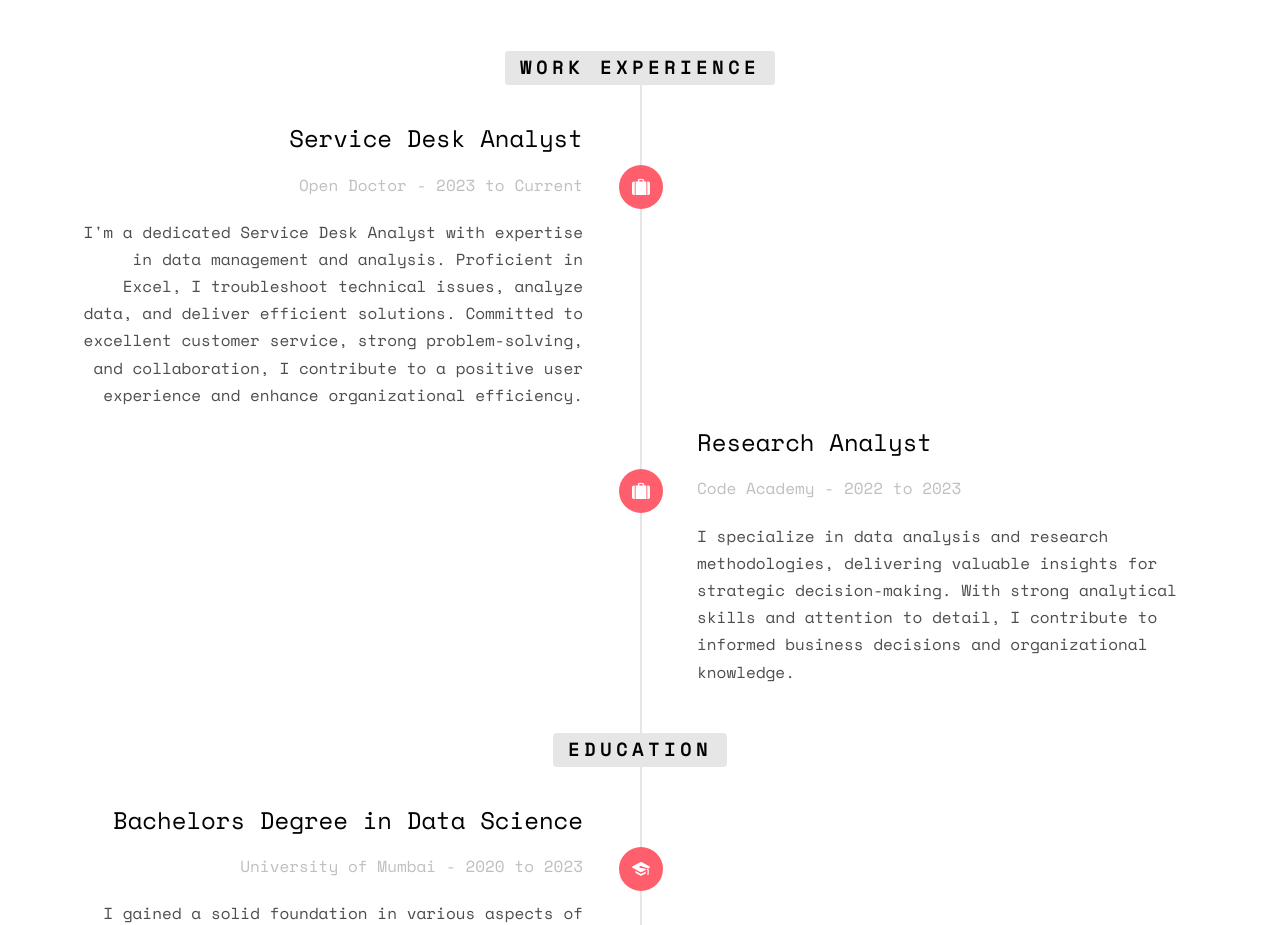
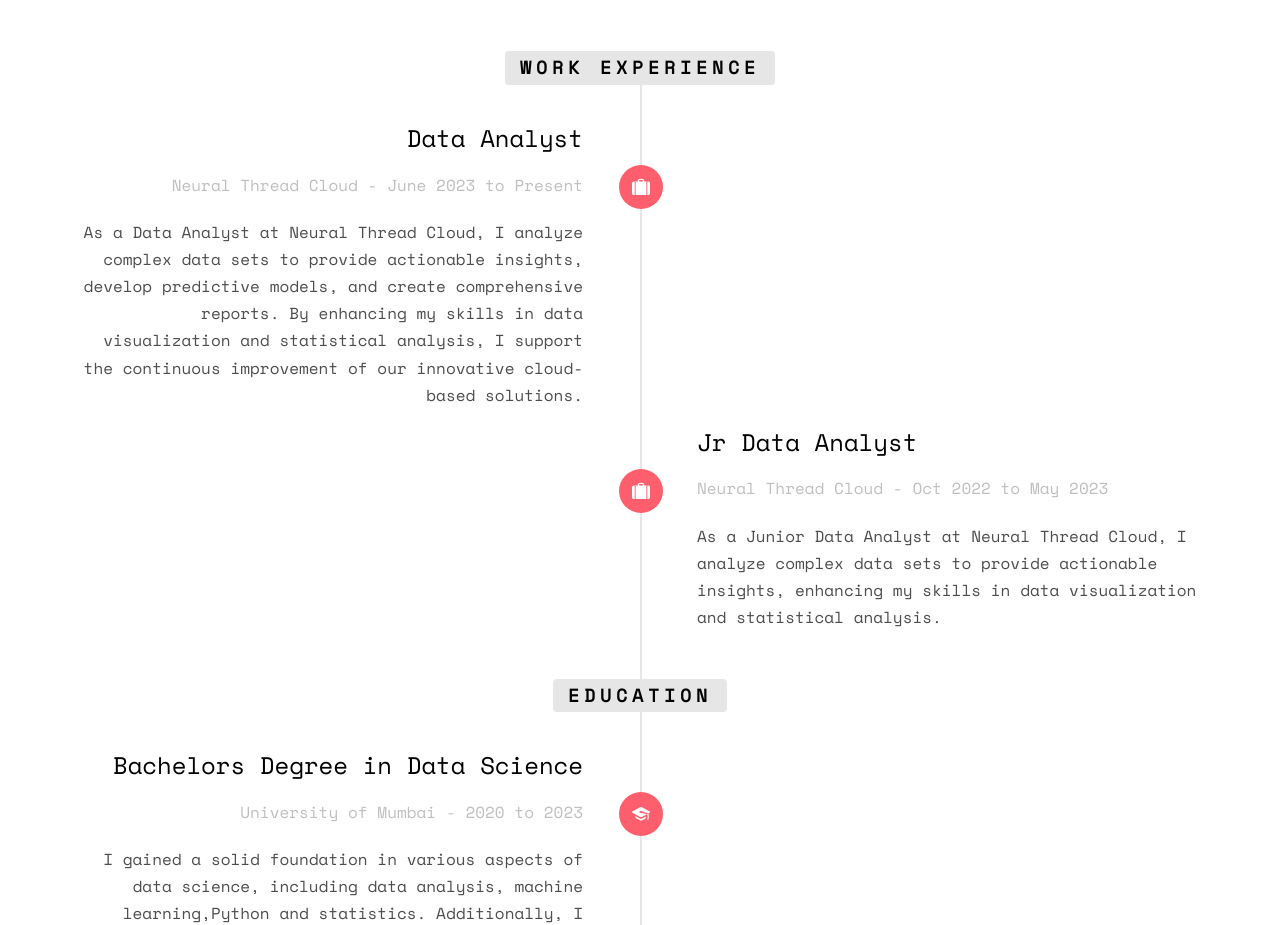
Before and after one commit to ESP1420/ClientESP-0, a plain HTML site: page sowmiah.html in a window 1280 px wide. Shown: the part 1740-2665 px from the top of the page. Drawn offline with nearby package versions, Linux system fonts and the light colour scheme; some packages are replaced by stand-ins of ours; no server answers; files whose address does not match are found by name.

Commit message:
sowmiah update

```diff
--- a/sowmiah.html
+++ b/sowmiah.html
@@ -123,11 +123,11 @@
 							<div class="timeline-badge"><i class="icon-suitcase"></i></div>
 							<div class="timeline-panel">
 								<div class="timeline-heading">
-									<h3 class="timeline-title">Service Desk Analyst</h3>
-									<span class="company">Open Doctor - 2023 to  Current</span>
+									<h3 class="timeline-title">Data Analyst</h3>
+									<span class="company">Neural Thread Cloud - June 2023 to Present</span>
 								</div>
 								<div class="timeline-body">
-									<p>I'm a dedicated Service Desk Analyst with expertise in data management and analysis. Proficient in Excel, I troubleshoot technical issues, analyze data, and deliver efficient solutions. Committed to excellent customer service, strong problem-solving, and collaboration, I contribute to a positive user experience and enhance organizational efficiency.</p>
+									<p>As a Data Analyst at Neural Thread Cloud, I analyze complex data sets to provide actionable insights, develop predictive models, and create comprehensive reports. By enhancing my skills in data visualization and statistical analysis, I support the continuous improvement of our innovative cloud-based solutions.</p>
 								</div>
 
 							</div>
@@ -136,11 +136,12 @@
 							<div class="timeline-badge"><i class="icon-suitcase"></i></div>
 							<div class="timeline-panel">
 								<div class="timeline-heading">
-									<h3 class="timeline-title">Research Analyst</h3>
-									<span class="company">Code Academy - 2022 to 2023</span>
+									<h3 class="timeline-title">Jr Data Analyst</h3>
+									<span class="company">Neural Thread Cloud - Oct 2022 to May 2023</span>
 								</div>
 								<div class="timeline-body">
-									<p>I specialize in data analysis and research methodologies, delivering valuable insights for strategic decision-making. With strong analytical skills and attention to detail, I contribute to informed business decisions and organizational knowledge.</p>
+									<p>As a Junior Data Analyst at Neural Thread Cloud, I analyze complex data sets to provide actionable insights, enhancing my skills in data visualization and statistical analysis.
+									</p>
 								</div>
 							</div>
 						</li>
```
